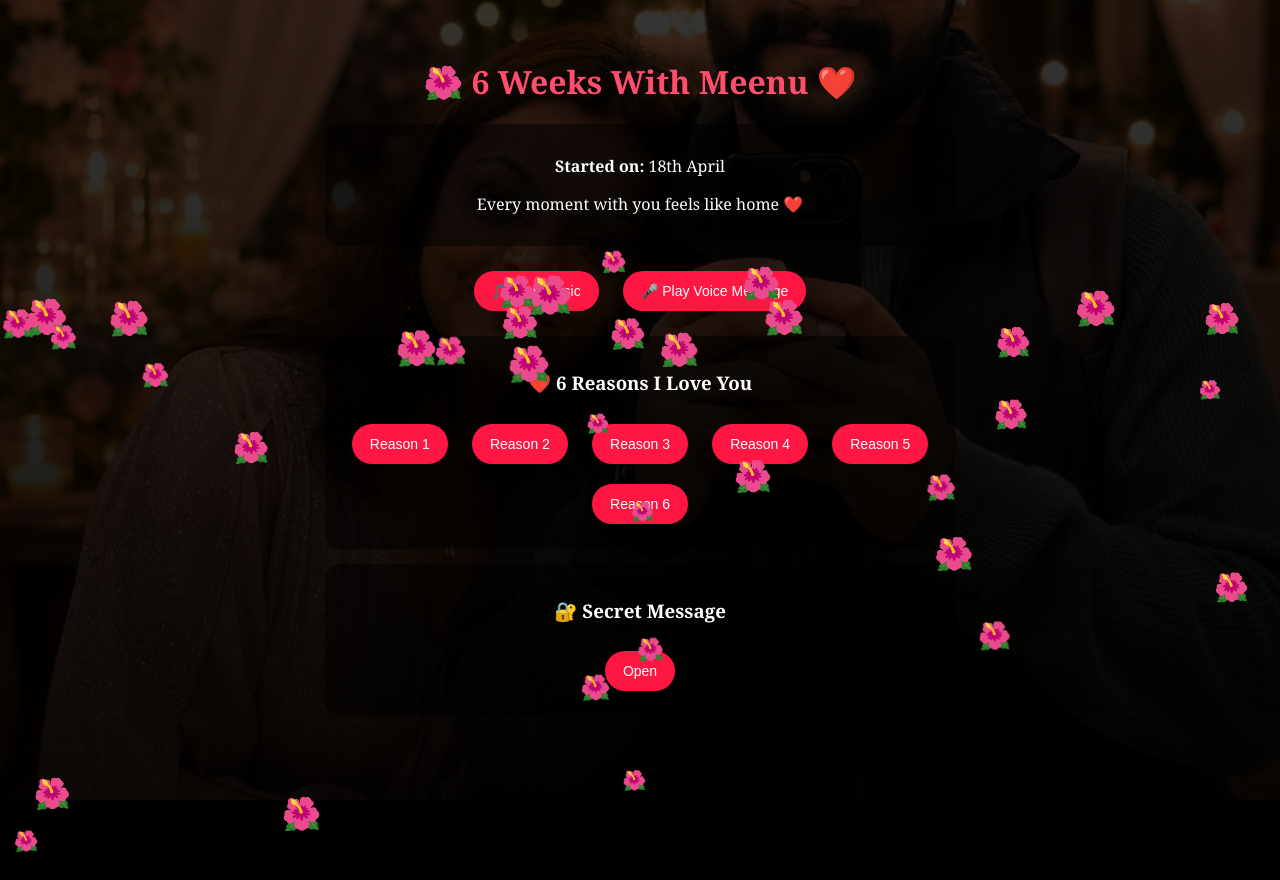
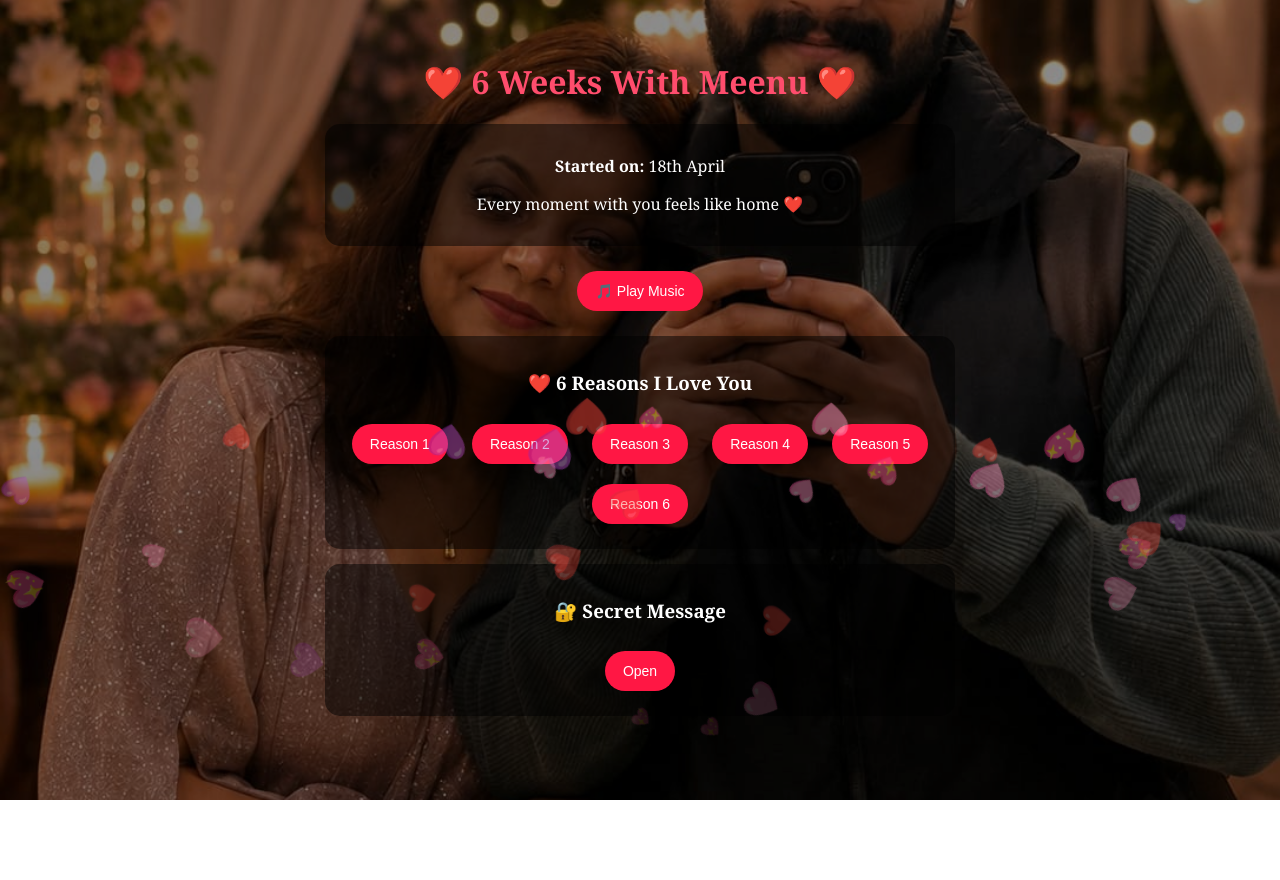
Before and after one commit to honey4444s19/meenu-6-week, a plain HTML site: page index.html in a window 1280 px wide. Before the commit the page ends 854 px from the top, so only its background shows below. Drawn offline with Linux system fonts and the light colour scheme.

Commit message:
Update index.html

```diff
--- a/index.html
+++ b/index.html
@@ -12,10 +12,9 @@ body{
     color:white;
     text-align:center;
     overflow-x:hidden;
-    background:black;
 }
 
-/* Background image */
+/* Background image FIXED */
 .bg{
     position:fixed;
     width:100%;
@@ -23,17 +22,17 @@ body{
     top:0;
     left:0;
     background:url('photo.jpeg') center/cover no-repeat;
-    filter:brightness(0.35);
     z-index:-2;
 }
 
+/* lighter overlay so image is visible */
 .overlay{
     position:fixed;
     width:100%;
     height:100%;
     top:0;
     left:0;
-    background:linear-gradient(to bottom, rgba(0,0,0,0.4), rgba(0,0,0,0.8));
+    background:rgba(0,0,0,0.45);
     z-index:-1;
 }
 
@@ -74,16 +73,39 @@ button:hover{
     color:#ffccd5;
 }
 
-.flower{
+/* falling hearts */
+.heart{
     position:absolute;
     top:-50px;
-    font-size:24px;
-    animation:fall linear infinite;
+    font-size:22px;
+    animation:fall linear forwards;
+    pointer-events:none;
 }
 
 @keyframes fall{
     to{
-        transform:translateY(110vh);
+        transform:translateY(110vh) rotate(360deg);
+        opacity:0;
+    }
+}
+
+/* left trail hearts */
+.left-heart{
+    position:fixed;
+    left:10px;
+    font-size:18px;
+    animation:fadeUp 1.2s forwards;
+    pointer-events:none;
+}
+
+@keyframes fadeUp{
+    from{
+        opacity:1;
+        transform:translateY(0);
+    }
+    to{
+        opacity:0;
+        transform:translateY(-80px);
     }
 }
 </style>
@@ -96,19 +118,16 @@ button:hover{
 
 <div class="container">
 
-<h1>🌺 6 Weeks With Meenu ❤️</h1>
+<h1>❤️ 6 Weeks With Meenu ❤️</h1>
 
 <div class="box">
 <p><b>Started on:</b> 18th April</p>
 <p>Every moment with you feels like home ❤️</p>
 </div>
 
-<!-- MUSIC + VOICE -->
+<!-- MUSIC ONLY -->
 <button onclick="document.getElementById('music').play()">🎵 Play Music</button>
 <audio id="music" src="music.mpeg"></audio>
-
-<button onclick="document.getElementById('voice').play()">🎤 Play Voice Message</button>
-<audio id="voice" src="voice.mp3"></audio>
 
 <!-- REASONS -->
 <div class="box">
@@ -129,24 +148,16 @@ button:hover{
 <p class="reason" id="r5">I love your big heart and beauty… I can’t compare you to anyone else.</p>
 </div>
 
-<!-- SECRET MESSAGE -->
+<!-- SECRET -->
 <div class="box">
 <h3>🔐 Secret Message</h3>
 <button onclick="toggleSecret()">Open</button>
 
 <p id="secret" style="display:none; margin-top:10px; color:#ffccd5; line-height:1.6;">
-Okay Meenu, so as you know we’ve completed 6 weeks today.<br><br>
-
-I just want to say congratulations to you and to us ❤️<br>
-I’m really looking forward to our future together.<br><br>
-
-From the day we started talking, I felt really blessed and honestly the happiest I’ve been. You made me feel like home — my safe place.<br><br>
-
-I’ll always be there for you, so please trust the process and trust me.<br><br>
-
-I really want you in my life, and until that time comes, I’ll keep this going — until the end of time.<br><br>
-
-Until we’re together… until you’re 10 Billion% sure ❤️
+Okay Meenu, we’ve completed 6 weeks today ❤️<br><br>
+You are my home, my safe place.<br><br>
+I’ll always be there for you.<br><br>
+Until we’re together… ❤️
 </p>
 </div>
 
@@ -154,15 +165,28 @@ Until we’re together… until you’re 10 Billion% sure ❤️
 
 <script>
 
-// falling flowers
-for(let i=0;i<35;i++){
-    let f=document.createElement('div');
-    f.className='flower';
-    f.innerHTML='🌺';
-    f.style.left=Math.random()*100+'vw';
-    f.style.animationDuration=(5+Math.random()*10)+'s';
-    f.style.fontSize=(18+Math.random()*20)+'px';
-    document.body.appendChild(f);
+// falling hearts (multi colors)
+const hearts = ["❤️","💖","💜","🩷"];
+
+for(let i=0;i<40;i++){
+    let h=document.createElement('div');
+    h.className='heart';
+    h.innerHTML=hearts[Math.floor(Math.random()*hearts.length)];
+    h.style.left=Math.random()*100+'vw';
+    h.style.animationDuration=(4+Math.random()*6)+'s';
+    h.style.fontSize=(16+Math.random()*24)+'px';
+    document.body.appendChild(h);
+
+    // left trail effect when spawned
+    setTimeout(()=>{
+        let l=document.createElement('div');
+        l.className='left-heart';
+        l.innerHTML=h.innerHTML;
+        l.style.top=Math.random()*90+'vh';
+        document.body.appendChild(l);
+
+        setTimeout(()=>l.remove(),1200);
+    }, Math.random()*3000);
 }
 
 // reasons
```
